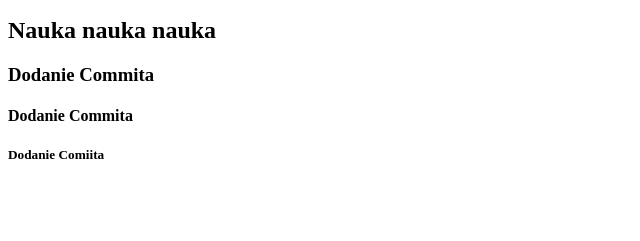
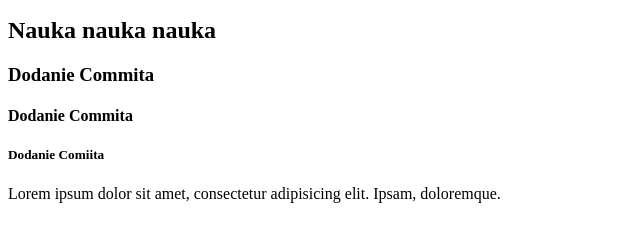
Before and after one commit to korradman/nauka-gita, a plain HTML site: page index.html in a window 1280 px wide. Shown: the part 101-342 px from the top of the page, without its empty margins (0-640 px from the left). Drawn offline with Linux system fonts and the light colour scheme.

Commit message:
Add content

```diff
--- a/index.html
+++ b/index.html
@@ -11,5 +11,6 @@
     <h3>Dodanie Commita</h3>
     <h4>Dodanie Commita</h4>
     <h5>Dodanie Comiita</h5>
+    <p>Lorem ipsum dolor sit amet, consectetur adipisicing elit. Ipsam, doloremque.</p>
 </body>
 </html>
```
